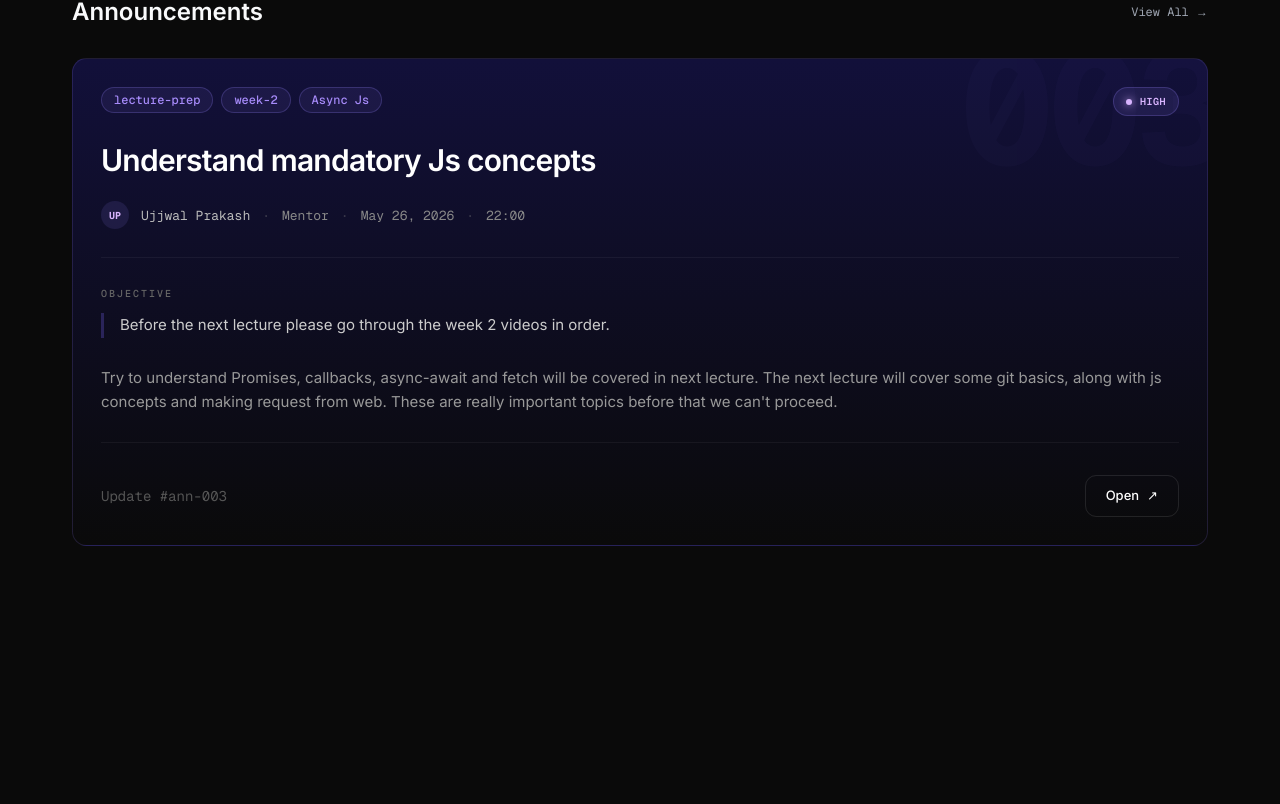
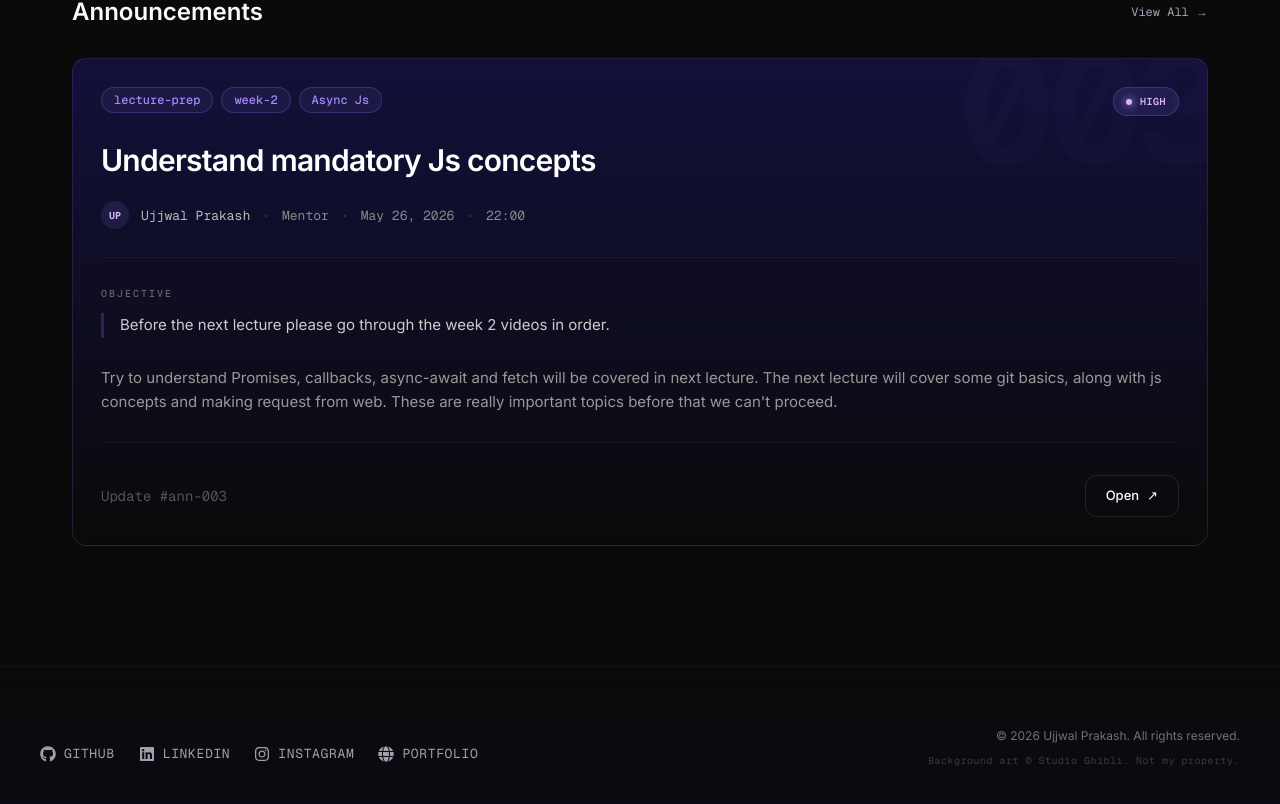
Before and after one commit to PrakharG8651/Aca-Project-Website, a Next.js app: page / in a window 1280 px wide. Shown: the part 758-1562 px from the top of the page. Before the commit the page ends 1384 px from the top, so only its background shows below. Built offline with nearby package versions, Linux system fonts and the light colour scheme.

Commit message:
adding the fotter

```diff
--- a/app/globals.css
+++ b/app/globals.css
@@ -303,6 +303,7 @@ a, button {
 .scrollbar-none::-webkit-scrollbar {
   display: none;
 }
+} /* Closing @layer components */
 
 /* ═══════════════════════════════════════════════════════
    Frontpage — Hero + Compact Feed
@@ -336,7 +337,8 @@ a, button {
   object-fit: cover;
   object-position: center 30%;
   display: block;
-  filter: brightness(0.7) contrast(1.1) saturate(0.85);
+  /* Added slight sepia & hue-rotate to shift the colors slightly without ruining them */
+  filter: brightness(0.7) contrast(1.1) saturate(0.85) sepia(0.15) hue-rotate(-5deg);
 }
 
 /* Bottom fade */
@@ -679,4 +681,115 @@ a, button {
     grid-template-columns: 1fr;
   }
 }
+
+/* ═══════════════════════════════════════════════════════
+   Footer
+   ═══════════════════════════════════════════════════════ */
+
+.front-footer {
+  width: 100%;
+  padding: 60px 32px 40px;
+  background: linear-gradient(180deg, transparent 0%, rgba(15, 10, 30, 0.4) 100%);
+  border-top: 1px solid rgba(255, 255, 255, 0.03);
+  margin-top: 40px;
 }
+
+.front-footer__content {
+  max-width: 1200px;
+  margin: 0 auto;
+  display: flex;
+  flex-direction: column;
+  gap: 32px;
+}
+
+.front-footer__socials {
+  display: flex;
+  flex-wrap: wrap;
+  gap: 24px;
+  justify-content: center;
+}
+
+.front-footer__socials a {
+  display: flex;
+  align-items: center;
+  gap: 8px;
+  font-family: var(--font-mono);
+  font-size: 13px;
+  color: #9ca3af;
+  text-decoration: none;
+  text-transform: uppercase;
+  letter-spacing: 0.05em;
+  position: relative;
+  padding-bottom: 4px;
+  transition: color 0.3s ease;
+}
+
+.front-footer__socials a svg {
+  width: 16px;
+  height: 16px;
+  transition: transform 0.3s ease;
+}
+
+.front-footer__socials a::after {
+  content: '';
+  position: absolute;
+  bottom: 0;
+  left: 0;
+  width: 0;
+  height: 1px;
+  background-color: #a78bfa;
+  transition: width 0.3s ease;
+}
+
+.front-footer__socials a:hover {
+  color: #f9fafb;
+}
+
+.front-footer__socials a:hover svg {
+  transform: translateY(-2px);
+  color: #a78bfa;
+}
+
+.front-footer__socials a:hover::after {
+  width: 100%;
+}
+
+.front-footer__bottom {
+  display: flex;
+  flex-direction: column;
+  align-items: center;
+  gap: 8px;
+  text-align: center;
+  margin-top: 16px;
+}
+
+.front-footer__copy {
+  font-family: var(--font-sans);
+  font-size: 12px;
+  color: #6b7280;
+}
+
+.front-footer__disclaimer {
+  font-family: var(--font-mono);
+  font-size: 10px;
+  color: rgba(255, 255, 255, 0.2);
+  letter-spacing: 0.05em;
+}
+
+@media (min-width: 768px) {
+  .front-footer__content {
+    flex-direction: row;
+    justify-content: space-between;
+    align-items: flex-end;
+  }
+
+  .front-footer__socials {
+    justify-content: flex-start;
+  }
+
+  .front-footer__bottom {
+    align-items: flex-end;
+    text-align: right;
+    margin-top: 0;
+  }
+}
--- a/app/page.tsx
+++ b/app/page.tsx
@@ -1,6 +1,7 @@
 import { announcements } from "@/data/announcements";
 import Link from "next/link";
 import { AnnouncementCard } from "@/components/AnnouncementCard";
+import { FaGithub, FaLinkedin, FaInstagram, FaGlobe } from "react-icons/fa";
 
 
 export default function FrontPage() {
@@ -53,6 +54,34 @@ export default function FrontPage() {
           ))}
         </div>
       </section>
+
+      {/* ═══ FOOTER ═══ */}
+      <footer className="front-footer">
+        <div className="front-footer__content">
+          <div className="front-footer__socials">
+            <a href="https://github.com/ujjwalPrakash-spike" target="_blank" rel="noopener noreferrer">
+              <FaGithub />
+              GitHub
+            </a>
+            <a href="https://www.linkedin.com/in/ujjwal-prakash-036873336/" target="_blank" rel="noopener noreferrer">
+              <FaLinkedin />
+              LinkedIn
+            </a>
+            <a href="https://www.instagram.com/ujjwal_prakash_0/" target="_blank" rel="noopener noreferrer">
+              <FaInstagram />
+              Instagram
+            </a>
+            <a href="https://ujjwalprakashdev.netlify.app/" target="_blank" rel="noopener noreferrer">
+              <FaGlobe />
+              Portfolio
+            </a>
+          </div>
+          <div className="front-footer__bottom">
+            <p className="front-footer__copy">© 2026 Ujjwal Prakash. All rights reserved.</p>
+            <p className="front-footer__disclaimer">Background art © Studio Ghibli. Not my property.</p>
+          </div>
+        </div>
+      </footer>
     </div>
   );
 }
--- a/package.json
+++ b/package.json
@@ -14,6 +14,7 @@
     "next": "16.2.6",
     "react": "19.2.4",
     "react-dom": "19.2.4",
+    "react-icons": "^5.6.0",
     "tailwind-merge": "^3.6.0"
   },
   "devDependencies": {
```
Also changed, not shown: 1 other file (tests, documents, lock files or other folders).
